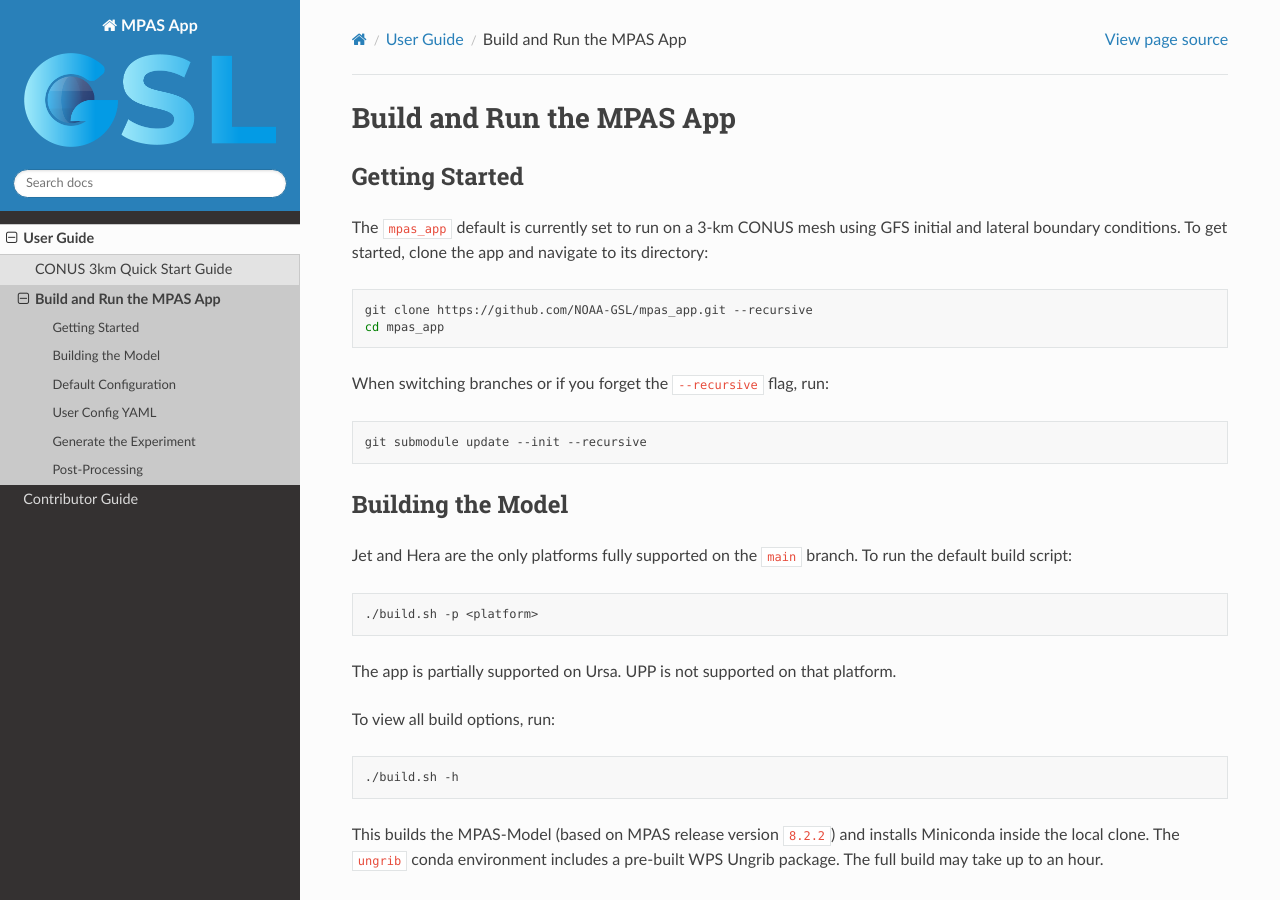
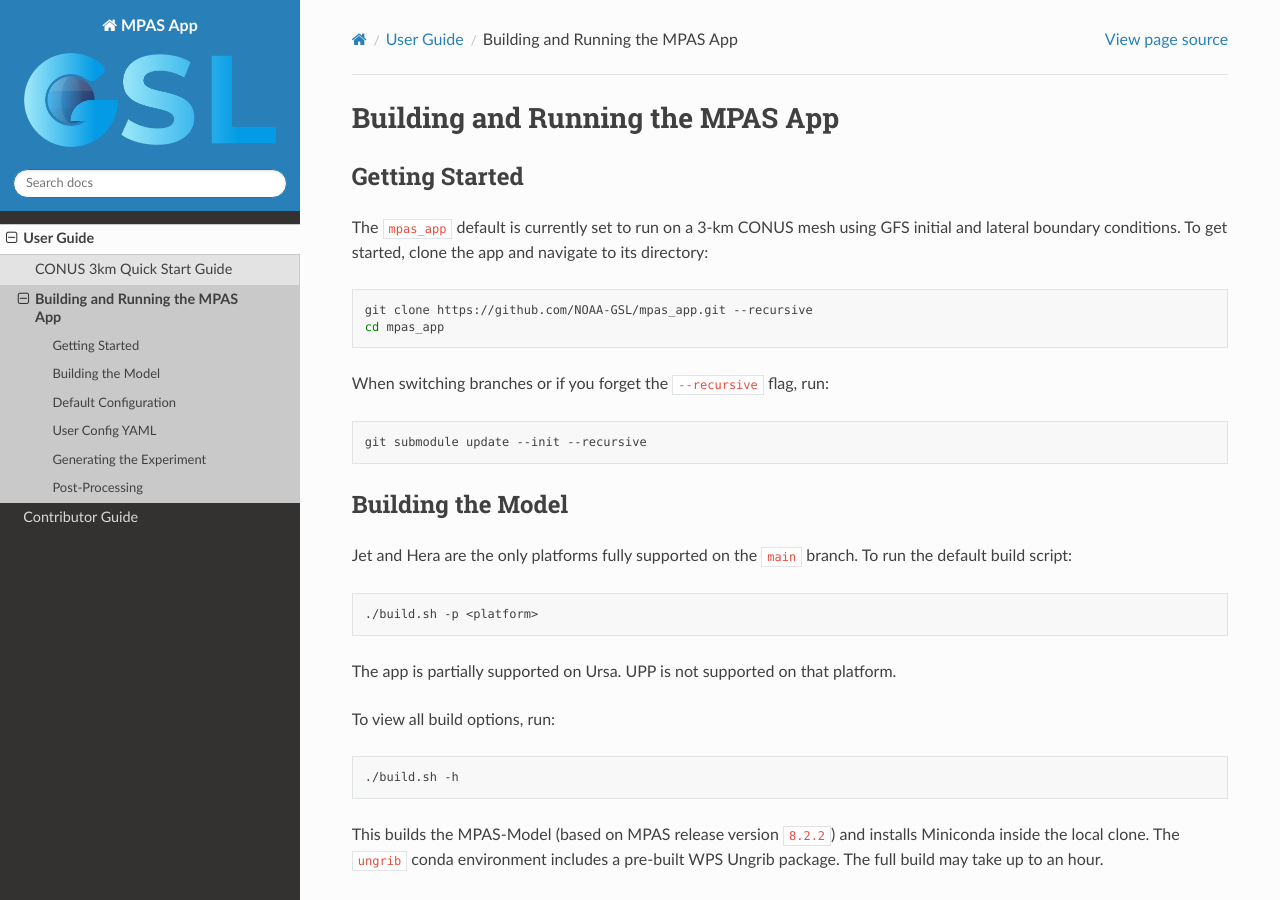
Before and after one commit to NOAA-GSL/mpas_app, a Sphinx documentation site: the page built from docs/sections/user_guide/build_run.rst, in a window 1280 px wide and 900 px high. Built offline with Sphinx 7.4.7 and the Read the Docs theme 3.1.0, drawn with Linux system fonts in a browser that asks for light colours; some of the changed text lies outside the part shown.

Commit message:
naming things is hard

```diff
--- a/docs/sections/user_guide/build_and_run.rst
+++ b/docs/sections/user_guide/build_run.rst
@@ -1,5 +1,5 @@
-Build and Run the MPAS App
-==========================
+Building and Running the MPAS App
+=================================
 
 Getting Started
 ---------------
@@ -88,8 +88,8 @@ To remove tasks from the workflow:
        task_get_lbcs_data: !remove
        task_mpas_lbcs: !remove
 
-Generate the Experiment
------------------------
+Generating the Experiment
+-------------------------
 
 Activate the environment from the ``mpas_app/`` directory:
 
--- a/docs/sections/user_guide/index.rst
+++ b/docs/sections/user_guide/index.rst
@@ -8,4 +8,4 @@ Welcome to the MPAS App *User Guide*.
    :maxdepth: 2
 
    quick_start
-   build_and_run
+   build_run
```
